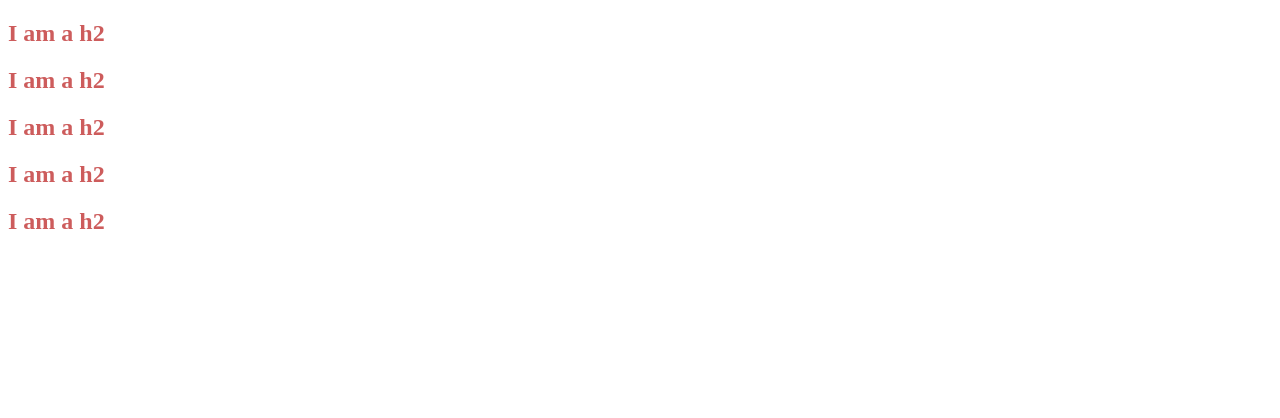
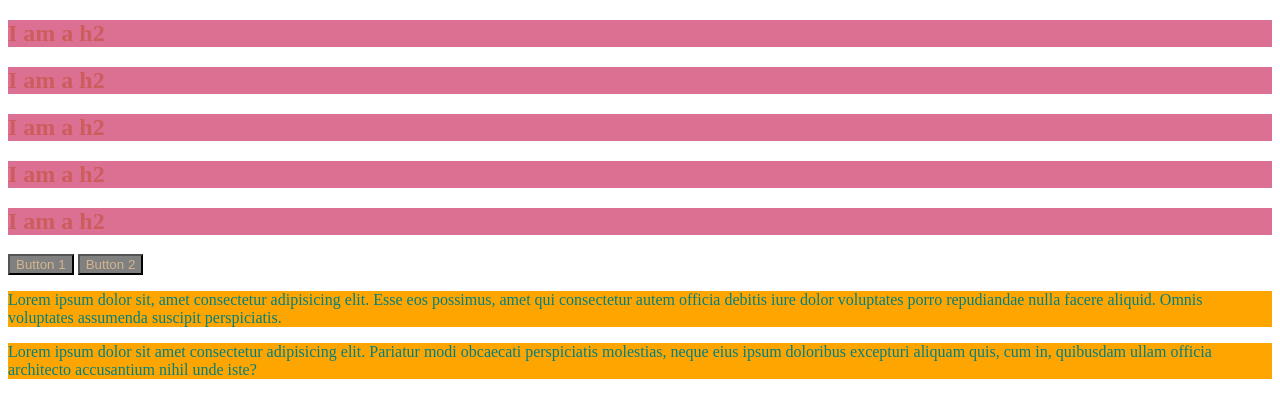
Before and after one commit to Zenbey01/html-css, a plain HTML site: page index.html in a window 1280 px wide. Drawn offline with Linux system fonts and the light colour scheme.

Commit message:
css and color

```diff
--- a/app.css
+++ b/app.css
@@ -1,3 +1,14 @@
 h2 {
     color: indianred;
+    background-color: palevioletred;
 }
+
+button {
+    color: tan;
+    background-color: grey;
+}
+
+p{
+    color: teal;
+    background: orange;
+}
--- a/index.html
+++ b/index.html
@@ -28,6 +28,16 @@
     <h2>I am a h2</h2>
     <h2>I am a h2</h2>
 
+    <button>Button 1</button>
+    <button>Button 2</button>
+    <p>Lorem ipsum dolor sit, amet consectetur adipisicing elit. Esse eos possimus, amet qui consectetur autem officia
+        debitis iure dolor voluptates porro repudiandae nulla facere aliquid. Omnis voluptates assumenda suscipit
+        perspiciatis.</p>
+
+    <p>Lorem ipsum dolor sit amet consectetur adipisicing elit. Pariatur modi obcaecati perspiciatis molestias, neque
+        eius ipsum doloribus excepturi aliquam quis, cum in, quibusdam ullam officia architecto accusantium nihil unde
+        iste?</p>
+
 
 </body>
 
--- /dev/null
+++ b/test_css.css
@@ -0,0 +1,14 @@
+h1{
+    color: green;
+}
+h2{
+    color: magenta;
+}
+p{
+    color: white;
+    background:black;
+}
+button{
+    color:red;
+    background:pink;
+}
```
Also changed, not shown: test_index01.html (added, +22 -0 lines).
